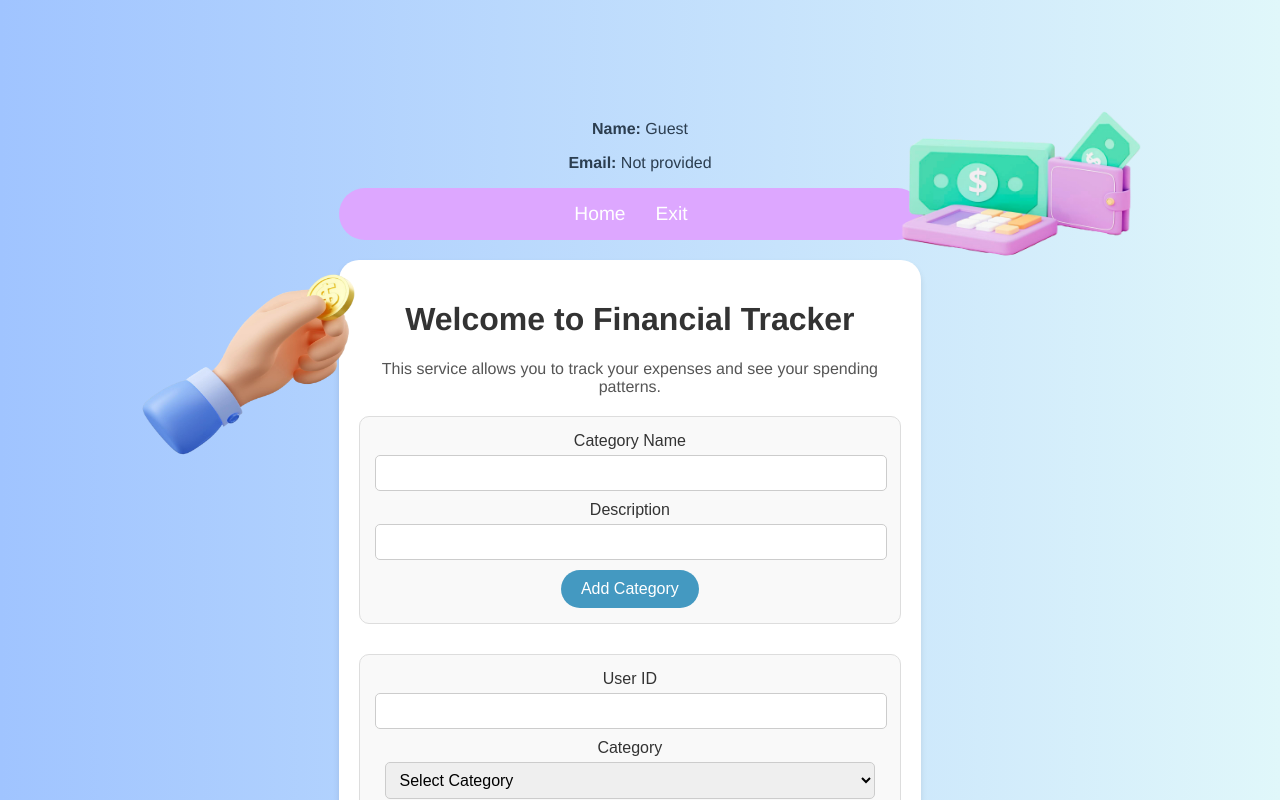
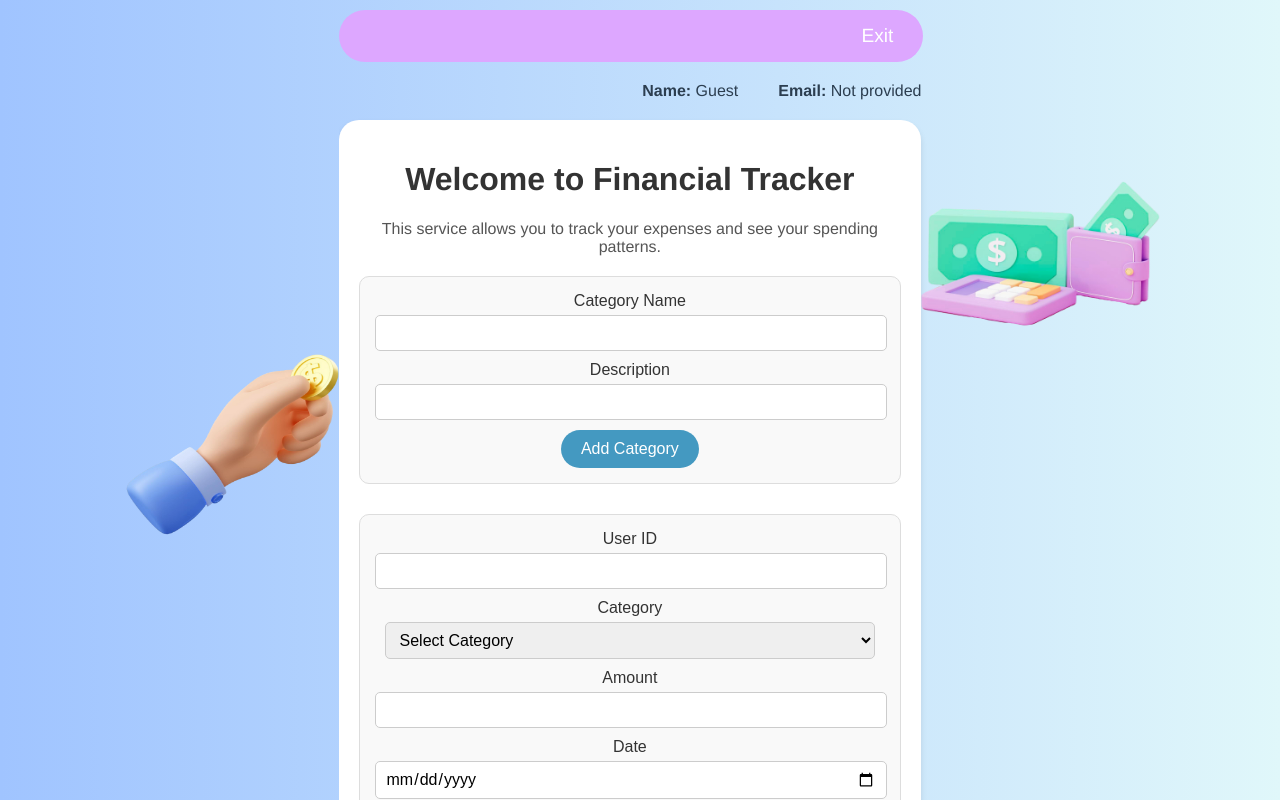
Before and after one commit to dushesk/final_project, a Vue app in the folder frontend/: page /home in a window 1280 px wide. Shown: the top 800 px of the page. Built offline with nearby package versions, Linux system fonts and the light colour scheme.

Commit message:
удалила кнопку home и отредачила

```diff
--- a/frontend/src/App.vue
+++ b/frontend/src/App.vue
@@ -20,7 +20,8 @@ export default {
     -moz-osx-font-smoothing: grayscale;
     text-align: center;
     color: #2c3e50;
-    margin-top: 60px;
+    max-width: 100%;
+    overflow: hidden;
   }
 
 body {
--- a/frontend/src/components/Home.vue
+++ b/frontend/src/components/Home.vue
@@ -3,15 +3,14 @@
     <img src="../assets/main.png" alt="Main Image" class="main-image" />
     <img src="../assets/main1.png" alt="Logo" class="logo" />
 
+    <div class="navbar">
+      <a href="#" @click.prevent="goToPage('stats')">Exit</a>
+    </div>
+
     <!-- Информация о пользователе -->
     <div class="user-info">
-      <p><strong>Name:</strong> {{ userName }}</p>
-      <p><strong>Email:</strong> {{ userEmail }}</p>
-    </div>
-
-    <div class="navbar">
-      <a href="#" @click.prevent="goToPage('home')">Home</a>
-      <a href="#" @click.prevent="goToPage('stats')">Exit</a>
+      <div><strong>Name:</strong> {{ userName }}</div>
+      <div><strong>Email:</strong> {{ userEmail }}</div>
     </div>
 
     <div class="container">
@@ -80,10 +79,6 @@
         </div>
       </div>
 
-      <div v-if="currentPage === 'stats'" class="stats-page">
-        <h2>Expense Statistics</h2>
-        <p>Statistics content will be displayed here.</p>
-      </div>
     </div>
   </div>
 </template>
@@ -136,12 +131,8 @@ export default {
   },
   methods: {
     goToPage(page) {
-      if (page === 'stats') {
-        localStorage.removeItem('user_id');
-        this.$router.push('/login');
-      } else {
-        this.currentPage = page;
-      }
+      localStorage.removeItem('user_id');
+      this.$router.push('/login');
     },
     addCategory() {
       if (this.newCategory.name && this.newCategory.description) {
--- a/frontend/src/components/LoginRegister.vue
+++ b/frontend/src/components/LoginRegister.vue
@@ -105,6 +105,7 @@ export default {
           password: this.registerPassword,
         });
 
+        console.log('Register response:', response.data);
         // Сохранение userId в localStorage
         localStorage.setItem('userId', response.data.userId);
 
--- a/frontend/src/styles/home.css
+++ b/frontend/src/styles/home.css
@@ -13,21 +13,23 @@ body {
     width: 97%;
     background: #dda7ff;
     display: flex;
-    justify-content: center;
+    justify-content: end;
     padding: 15px 0;
     border-radius: 50px;
+    margin-top: 10px;
   }
 
   .navbar a {
     color: #ffffff;
     text-decoration: none;
-    margin: 0 15px;
+    margin: 0 30px;
     font-size: 1.2em;
     transition: color 0.3s;
   }
 
   .navbar a:hover {
-    color: #f0f8ff;
+    color: #ffd2f7;
+    cursor: pointer;
   }
 
   .container {
@@ -36,8 +38,7 @@ body {
     padding: 20px;
     background: #fff;
     border-radius: 20px;
-    box-shadow: 0 4px 6px rgba(0, 0, 0, 0.1);
-    margin: 20px 0;
+    box-shadow: 0 4px 6px rgba(0, 0, 0, 0.1);;
   }
 
   .form-container {
@@ -101,17 +102,28 @@ body {
   }
 
   .logo {
+    z-index: -100;
     position: absolute;
-    top: 10px;
-    left: 800px;
+    top: 10%;
+    left: 64%;
     width: 450px;
     height: 300px;
   }
 
   .main-image {
+    z-index: -100;
     position: absolute;
-    top: 220px;
-    left: 80px;
+    top: 300px;
+    left: 5%;
     width: 350px;
     height: 300px;
   }
+
+  .user-info{
+    display: flex;
+    justify-content: end;
+  }
+
+  .user-info > div{
+    margin: 20px;
+  }
```
